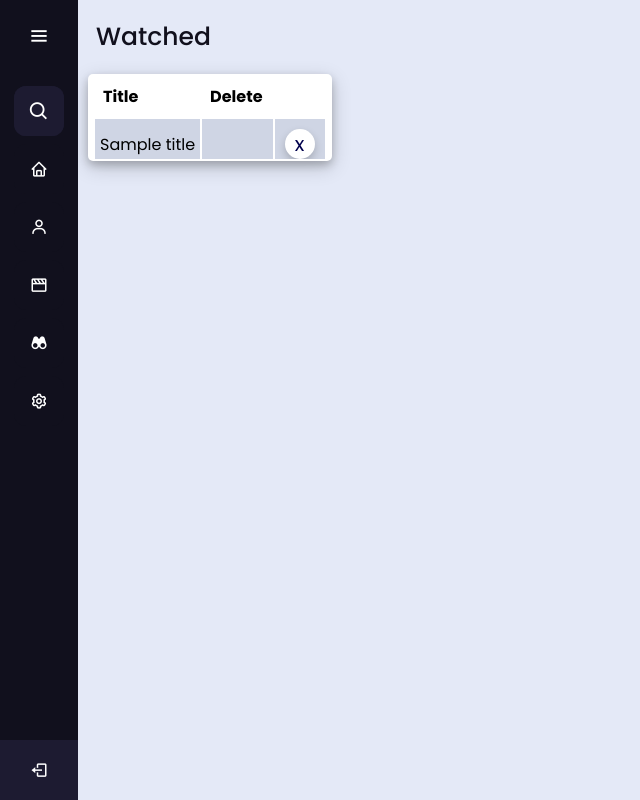
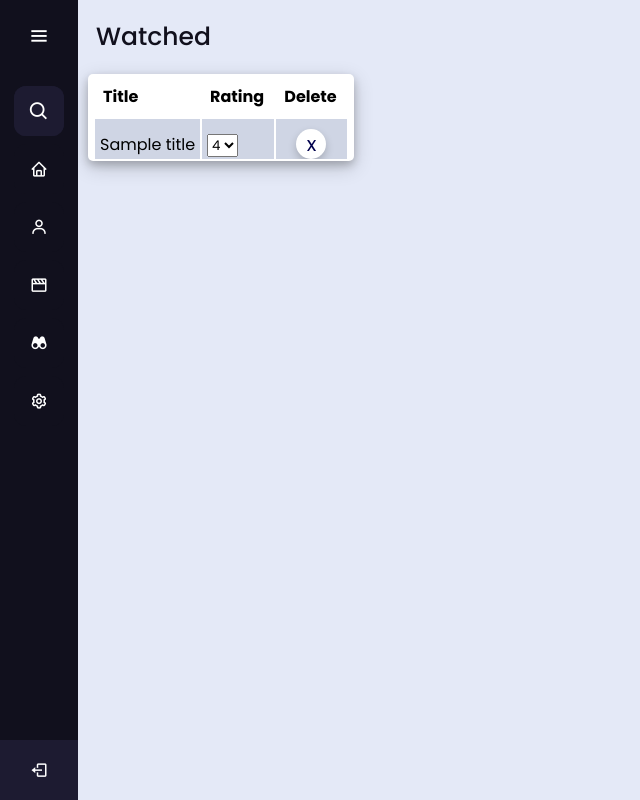
Before and after one commit to JamesMedved/DBM_Project, a Django app: page /jubi/watched/ in a window 1280 px wide. Shown: the whole page, without its empty margins (0-640 px from the left). Run offline with Django 4.2, Linux system fonts and the light colour scheme; a user stored in the database is signed in; tables that the repository leaves empty hold one stand-in row (values such as "Sample post").

Commit message:
added rating to watched and fix delete button

```diff
--- a/website/mysite/jubi/views.py
+++ b/website/mysite/jubi/views.py
@@ -130,6 +130,13 @@ def watched(request):
         del_id = request.POST.get('btn_del')
         if del_id:
             Watched.objects.get(title_id=del_id, user_id=request.user.id).delete()
+        # Update priority of watch later record
+        new_rat = request.POST.get('dp_rat')
+        w_id = request.POST.get('w_id')
+        if new_rat:
+            wl_obj = Watched.objects.get(title_id=w_id, user_id=request.user.id)
+            wl_obj.rating = new_rat
+            wl_obj.save()
 
     watched_set = Watched.objects.filter(user_id=request.user.id)
     title_set = Titles.objects.filter(id__in=watched_set.values_list("title_id"))
--- a/website/mysite/templates/watched.html
+++ b/website/mysite/templates/watched.html
@@ -15,6 +15,7 @@
           <table id="info">
             <tr>
               <th> Title </th>
+              <th> Rating </th>
               <th> Delete </th>
             </tr>
             {% for watched, title in comb_set %}
@@ -23,6 +24,17 @@
               <td> <form method=POST action="{% url 'watched' %}">
                 {% csrf_token %}
                 <input name="w_id" value="{{ watched.title_id }}" hidden="">
+                <div class = "dropdown-content">
+                <select onChange="form.submit();" name="dp_rat">
+                  <option value="{{ watched.rating }}">{{ watched.rating }}</option>
+
+                  <option value="1">1</option>
+                  <option value="2">2</option>
+                  <option value="3">3</option>
+                  <option value="4">4</option>
+                  <option value="5">5</option>
+                </div>
+                </select>
               </form>
               </td>
               <td>
```
